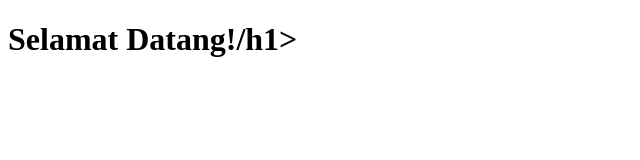
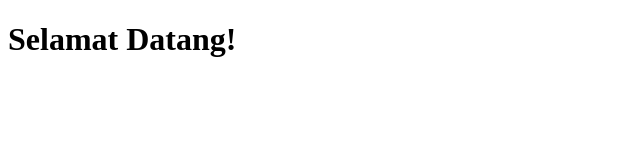
Before and after one commit to ronaldsimamora/GKKI, a plain HTML site: page index.html in a window 1280 px wide. Shown: the full height of the page, 0-640 px from the left. Drawn offline with Linux system fonts and the light colour scheme.

Commit message:
Update index.html

```diff
--- a/index.html
+++ b/index.html
@@ -4,6 +4,6 @@
   <title>GKKI - Gereja Kristen Karisma Indonesia</title>
 </head>
 <body>
-  <h1>Selamat Datang!/h1>
+  <h1>Selamat Datang!</h1>
 </body>
 </html>
```
